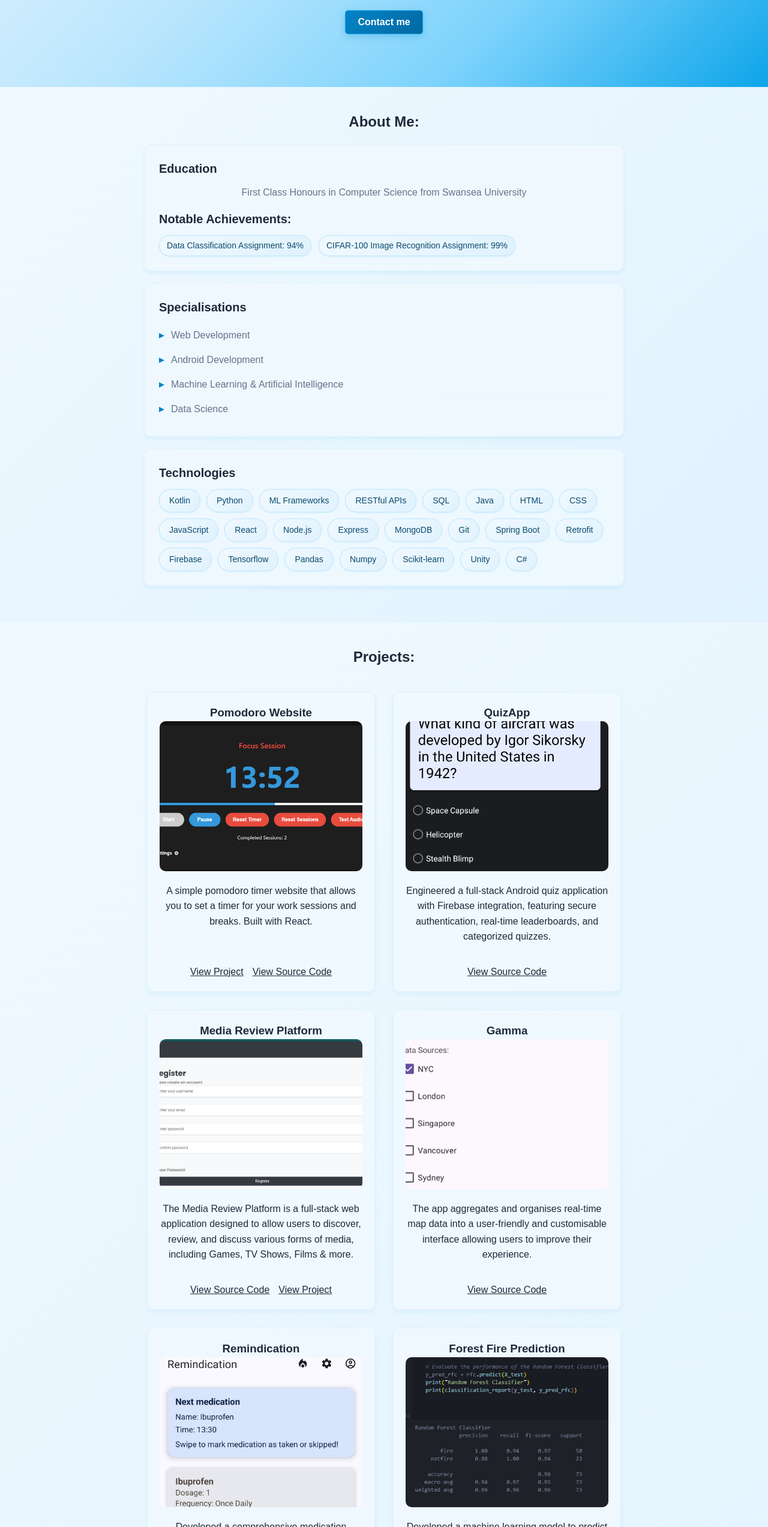
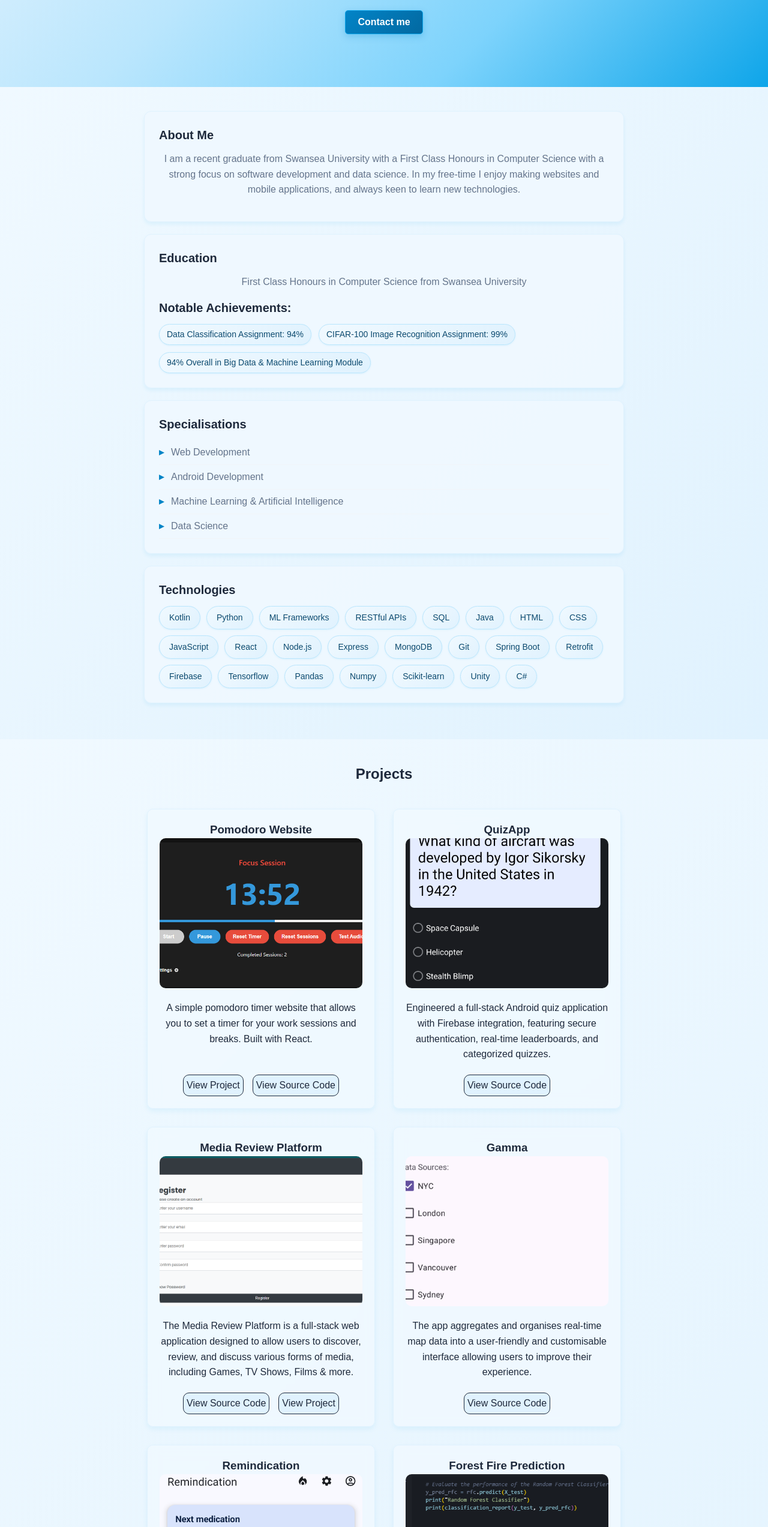
Before and after one commit to Mints1104/Portfolio2, a plain HTML site: page index.html in a window 1280 px wide. Shown: the part 255-2800 px from the top of the page at 60% size. Drawn offline with Linux system fonts and the light colour scheme.

Commit message:
added borders for view source code/view project added hover effect for buttons and for projects

```diff
--- a/index.html
+++ b/index.html
@@ -52,7 +52,19 @@
     </section>
 
     <section id="about" class="section">
-      <h2>About Me:</h2>
+      <div class="about-card">
+        <div class="about-content">
+          <h3>About Me</h3>
+          <p>
+            I am a recent graduate from Swansea University with a First Class
+            Honours in Computer Science with a strong focus on software
+            development and data science. In my free-time I enjoy making
+            websites and mobile applications, and always keen to learn new
+            technologies.
+          </p>
+        </div>
+      </div>
+
       <div class="about-card">
         <div class="about-content">
           <h3>Education</h3>
@@ -62,6 +74,9 @@
             <span class="achievement">Data Classification Assignment: 94%</span>
             <span class="achievement"
               >CIFAR-100 Image Recognition Assignment: 99%</span
+            >
+            <span class="achievement"
+              >94% Overall in Big Data & Machine Learning Module</span
             >
           </div>
         </div>
@@ -112,7 +127,7 @@
     </section>
 
     <section id="projects" class="section">
-      <h2>Projects:</h2>
+      <h2>Projects</h2>
       <div class="projects-container">
         <div class="project-card">
           <h3>Pomodoro Website</h3>
@@ -126,12 +141,21 @@
             your work sessions and breaks. Built with React.
           </p>
           <div class="project-links">
-            <a href="https://mints1104.github.io/PomodoroReact/" target="_blank"
+            <div class="project-link">
+              <a
+                href="https://mints1104.github.io/PomodoroReact/"
+                target="_blank"
                 >View Project</a
               >
-            <a href="https://github.com/Mints1104/PomodoroReact" target="_blank"
+            </div>
+
+            <div class="project-link">
+              <a
+                href="https://github.com/Mints1104/PomodoroReact"
+                target="_blank"
                 >View Source Code</a
               >
+            </div>
           </div>
         </div>
 
@@ -148,11 +172,13 @@
             leaderboards, and categorized quizzes.
           </p>
           <div class="project-links">
+            <div class="project-link">
               <a
                 href="https://github.com/Mints1104/MyQuizApplication"
                 target="_blank"
                 >View Source Code</a
               >
+            </div>
           </div>
         </div>
 
@@ -169,14 +195,20 @@
             media, including Games, TV Shows, Films & more.
           </p>
           <div class="project-links">
+            <div class="project-link">
               <a
                 href="https://github.com/Mints1104/MediaReviewPlatform"
                 target="_blank"
                 >View Source Code</a
               >
-            <a href="https://media-review-platform.vercel.app/" target="_blank"
+            </div>
+            <div class="project-link">
+              <a
+                href="https://media-review-platform.vercel.app/"
+                target="_blank"
                 >View Project</a
               >
+            </div>
           </div>
         </div>
 
@@ -189,9 +221,11 @@
             their experience.
           </p>
           <div class="project-links">
+            <div class="project-link">
               <a href="https://github.com/Mints1104/Gamma-2.0" target="_blank"
                 >View Source Code</a
               >
+            </div>
           </div>
         </div>
 
@@ -207,9 +241,13 @@
             addressing healthcare adherence challenges.
           </p>
           <div class="project-links">
-            <a href="https://github.com/Mints1104/Remindication" target="_blank"
+            <div class="project-link">
+              <a
+                href="https://github.com/Mints1104/Remindication"
+                target="_blank"
                 >View Source Code</a
               >
+            </div>
           </div>
         </div>
 
@@ -240,11 +278,13 @@
             Techniques dataset from Kaggle.
           </p>
           <div class="project-links">
+            <div class="project-link">
               <a
                 href="https://github.com/Mints1104/house-price-predictor"
                 target="_blank"
                 >View Source Code</a
               >
+            </div>
           </div>
         </div>
 
--- a/styles.css
+++ b/styles.css
@@ -500,7 +500,31 @@ about-icon {
     align-items: center;
     justify-content: center;
     gap: 15px;
+}
+
+.project-link {
+    display: flex;
+    flex-direction: row;
+    align-items: center;
+    justify-content: center;
+    padding: 5px;
+    gap: 15px;
     margin-top: auto;
+    border-radius: 10px;
+    border: 1px solid #1e293b;
+    background-color: #e0f2fe;
+}
+
+.project-link:hover {
+    box-shadow: 0 8px 16px rgba(14, 165, 233, 0.12);
+    border-color: #bae6fd;
+    transition: all 0.3s ease;
+    transform: scale(1.02);
+}
+
+.project-links a {
+    text-decoration: none;
+    color: #1e293b;
 }
 
 .project-card {
@@ -520,6 +544,13 @@ about-icon {
     z-index: 1;
     min-height: 500px;
     justify-content: space-between;
+}
+
+.project-card:hover {
+    transform: scale(1.02);
+    box-shadow: 0 8px 16px rgba(14, 165, 233, 0.12);
+    border-color: #bae6fd;
+    transition: all 0.3s ease;
 }
 
 .project-card p {
```
Lines whose indentation alone changed are shown as unchanged.
